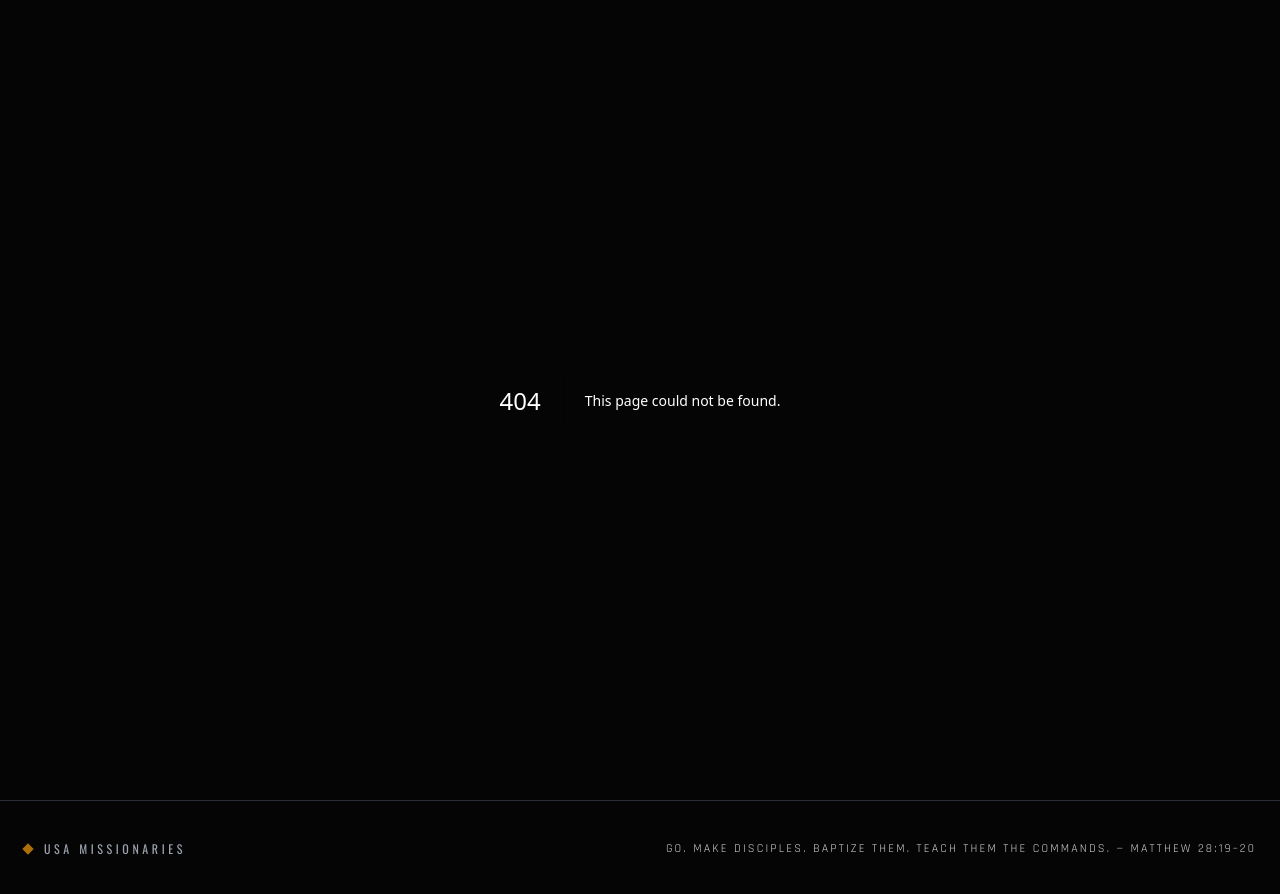
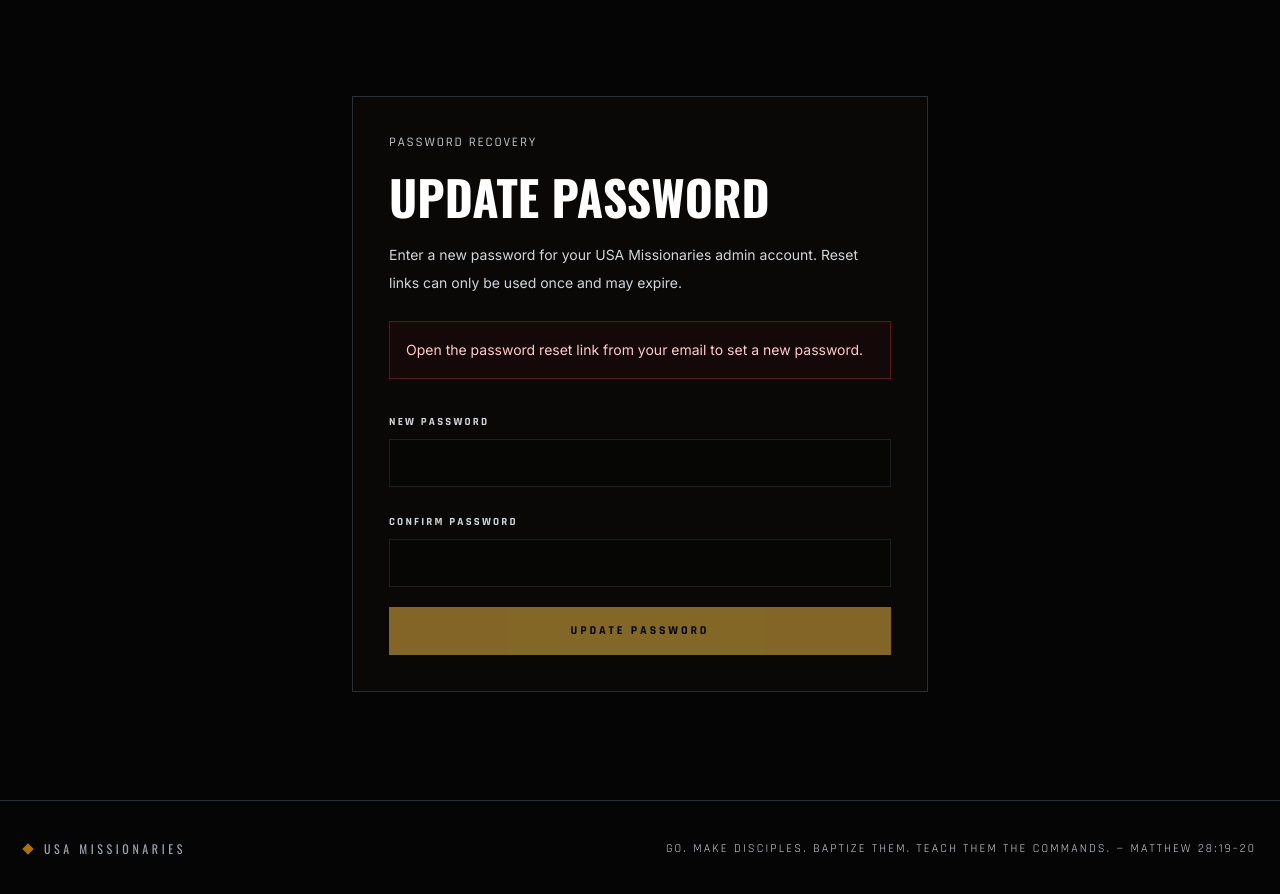
Before and after one commit to rfox0629/usam-website, a Next.js app: page /update-password in a window 1280 px wide. Before the commit this address had no page. Shown: the top 894 px of the page. Built offline with nearby package versions, Linux system fonts and the light colour scheme; no server answers.

Commit message:
Add Supabase password reset flow

```diff
--- a/app/login/page.tsx
+++ b/app/login/page.tsx
@@ -23,13 +23,14 @@ const errors: Record<string, string> = {
 export default async function LoginPage({
   searchParams,
 }: {
-  searchParams: Promise<{ error?: string; next?: string }>;
+  searchParams: Promise<{ error?: string; next?: string; reset?: string }>;
 }) {
   const params = await searchParams;
   const nextPath = params.next?.startsWith("/") && !params.next.startsWith("//")
     ? params.next
     : "/admin/dashboard";
   const error = params.error ? errors[params.error] : undefined;
+  const success = params.reset === "success" ? "Your password has been updated. Sign in with your new password." : undefined;
 
   return (
     <main className="min-h-screen bg-[#050505] px-6 py-24 text-stone-100">
@@ -46,6 +47,11 @@ export default async function LoginPage({
         {error ? (
           <p className="mt-5 border border-red-500/30 bg-red-950/20 p-4 text-sm text-red-200">
             {error}
+          </p>
+        ) : null}
+        {success ? (
+          <p className="mt-5 border border-[#D4A63D]/30 bg-[#D4A63D]/10 p-4 text-sm text-stone-100">
+            {success}
           </p>
         ) : null}
         <form action={signInAdmin} className="mt-7 space-y-5">
--- /dev/null
+++ b/app/update-password/UpdatePasswordForm.tsx
@@ -0,0 +1,262 @@
+"use client";
+
+import { useEffect, useMemo, useState, type FormEvent } from "react";
+import { useRouter } from "next/navigation";
+import { createSupabaseBrowserClient, isSupabaseBrowserConfigured } from "@/src/lib/supabase/client";
+
+const font = { oswald: "'Oswald', sans-serif", rajdhani: "'Rajdhani', sans-serif" };
+
+type RecoveryStatus = "checking" | "error" | "ready" | "success";
+
+function recoveryErrorMessage(message: string) {
+  const normalized = message.toLowerCase();
+
+  if (normalized.includes("expired") || normalized.includes("invalid") || normalized.includes("otp")) {
+    return "This reset link has expired or has already been used. Request a new password reset email and try again.";
+  }
+
+  return message || "We could not verify this password reset link. Request a new reset email and try again.";
+}
+
+function passwordErrorMessage(message: string) {
+  const normalized = message.toLowerCase();
+
+  if (normalized.includes("password")) {
+    return message;
+  }
+
+  if (normalized.includes("weak") || normalized.includes("invalid")) {
+    return "Choose a stronger password and try again.";
+  }
+
+  return message || "We could not update your password. Try again with a stronger password.";
+}
+
+function parseHashParams() {
+  if (typeof window === "undefined" || !window.location.hash) {
+    return new URLSearchParams();
+  }
+
+  return new URLSearchParams(window.location.hash.replace(/^#/, ""));
+}
+
+function cleanRecoveryUrl() {
+  const { origin, pathname } = window.location;
+  window.history.replaceState({}, document.title, `${origin}${pathname}`);
+}
+
+export function UpdatePasswordForm() {
+  const router = useRouter();
+  const supabase = useMemo(() => (
+    isSupabaseBrowserConfigured() ? createSupabaseBrowserClient() : null
+  ), []);
+  const [confirmPassword, setConfirmPassword] = useState("");
+  const [errorMessage, setErrorMessage] = useState("");
+  const [newPassword, setNewPassword] = useState("");
+  const [status, setStatus] = useState<RecoveryStatus>("checking");
+  const [isSubmitting, setIsSubmitting] = useState(false);
+
+  useEffect(() => {
+    if (!supabase) {
+      setErrorMessage("Supabase Auth is not configured for this environment.");
+      setStatus("error");
+      return;
+    }
+
+    const client = supabase;
+    let isMounted = true;
+
+    const { data: listener } = client.auth.onAuthStateChange((event, session) => {
+      if (event === "PASSWORD_RECOVERY" && session && isMounted) {
+        setErrorMessage("");
+        setStatus("ready");
+      }
+    });
+
+    async function initializeRecoverySession() {
+      const searchParams = new URLSearchParams(window.location.search);
+      const hashParams = parseHashParams();
+      const urlError = searchParams.get("error_description")
+        || searchParams.get("error")
+        || hashParams.get("error_description")
+        || hashParams.get("error");
+
+      if (urlError) {
+        setErrorMessage(recoveryErrorMessage(urlError));
+        setStatus("error");
+        return;
+      }
+
+      const code = searchParams.get("code");
+      const accessToken = hashParams.get("access_token");
+      const refreshToken = hashParams.get("refresh_token");
+      const recoveryType = searchParams.get("type") || hashParams.get("type");
+
+      try {
+        if (code) {
+          const { error } = await client.auth.exchangeCodeForSession(code);
+
+          if (error) {
+            throw error;
+          }
+
+          if (isMounted) {
+            cleanRecoveryUrl();
+            setErrorMessage("");
+            setStatus("ready");
+          }
+          return;
+        }
+
+        if (accessToken && refreshToken && recoveryType === "recovery") {
+          const { error } = await client.auth.setSession({
+            access_token: accessToken,
+            refresh_token: refreshToken,
+          });
+
+          if (error) {
+            throw error;
+          }
+
+          if (isMounted) {
+            cleanRecoveryUrl();
+            setErrorMessage("");
+            setStatus("ready");
+          }
+          return;
+        }
+
+        if (isMounted) {
+          setErrorMessage("Open the password reset link from your email to set a new password.");
+          setStatus("error");
+        }
+      } catch (error) {
+        if (isMounted) {
+          setErrorMessage(recoveryErrorMessage(error instanceof Error ? error.message : ""));
+          setStatus("error");
+        }
+      }
+    }
+
+    void initializeRecoverySession();
+
+    return () => {
+      isMounted = false;
+      listener.subscription.unsubscribe();
+    };
+  }, [supabase]);
+
+  async function handleSubmit(event: FormEvent<HTMLFormElement>) {
+    event.preventDefault();
+
+    if (!supabase) {
+      setErrorMessage("Supabase Auth is not configured for this environment.");
+      setStatus("error");
+      return;
+    }
+
+    if (newPassword !== confirmPassword) {
+      setErrorMessage("Passwords do not match.");
+      return;
+    }
+
+    if (newPassword.length < 8) {
+      setErrorMessage("Use at least 8 characters for your new password.");
+      return;
+    }
+
+    setIsSubmitting(true);
+    setErrorMessage("");
+
+    const { error } = await supabase.auth.updateUser({ password: newPassword });
+
+    if (error) {
+      setErrorMessage(passwordErrorMessage(error.message));
+      setIsSubmitting(false);
+      return;
+    }
+
+    setStatus("success");
+    await supabase.auth.signOut();
+    window.setTimeout(() => {
+      router.push("/login?reset=success");
+    }, 1400);
+  }
+
+  const isReady = status === "ready";
+
+  return (
+    <section className="mx-auto max-w-xl border border-stone-800 bg-stone-950/70 p-7 md:p-9">
+      <p className="tactical-label uppercase" style={{ fontFamily: font.rajdhani }}>
+        Password Recovery
+      </p>
+      <h1 className="mt-5 text-4xl font-bold uppercase leading-none text-stone-100 md:text-5xl" style={{ fontFamily: font.oswald }}>
+        Update Password
+      </h1>
+      <p className="mt-5 text-sm leading-7 text-stone-400">
+        Enter a new password for your USA Missionaries admin account. Reset links can only be used once and may expire.
+      </p>
+
+      {status === "checking" ? (
+        <p className="mt-6 border border-stone-800 bg-[#050505] p-4 text-sm text-stone-300">
+          Verifying your reset link...
+        </p>
+      ) : null}
+
+      {errorMessage ? (
+        <p className="mt-6 border border-red-500/30 bg-red-950/20 p-4 text-sm leading-6 text-red-200">
+          {errorMessage}
+        </p>
+      ) : null}
+
+      {status === "success" ? (
+        <p className="mt-6 border border-[#D4A63D]/30 bg-[#D4A63D]/10 p-4 text-sm leading-6 text-stone-100">
+          Your password has been updated. Redirecting you to sign in...
+        </p>
+      ) : null}
+
+      <form className="mt-7 space-y-5" onSubmit={handleSubmit}>
+        <label className="block">
+          <span className="text-[11px] uppercase tracking-[0.2em] text-stone-400" style={{ fontFamily: font.rajdhani, fontWeight: 700 }}>
+            New Password
+          </span>
+          <input
+            autoComplete="new-password"
+            className="mt-2 min-h-12 w-full border border-stone-800 bg-[#050505] px-4 text-stone-100 outline-none transition-colors focus:border-[#D4A63D] disabled:cursor-not-allowed disabled:opacity-60"
+            disabled={!isReady || isSubmitting}
+            minLength={8}
+            onChange={(event) => setNewPassword(event.target.value)}
+            required
+            type="password"
+            value={newPassword}
+          />
+        </label>
+
+        <label className="block">
+          <span className="text-[11px] uppercase tracking-[0.2em] text-stone-400" style={{ fontFamily: font.rajdhani, fontWeight: 700 }}>
+            Confirm Password
+          </span>
+          <input
+            autoComplete="new-password"
+            className="mt-2 min-h-12 w-full border border-stone-800 bg-[#050505] px-4 text-stone-100 outline-none transition-colors focus:border-[#D4A63D] disabled:cursor-not-allowed disabled:opacity-60"
+            disabled={!isReady || isSubmitting}
+            minLength={8}
+            onChange={(event) => setConfirmPassword(event.target.value)}
+            required
+            type="password"
+            value={confirmPassword}
+          />
+        </label>
+
+        <button
+          className="inline-flex min-h-12 w-full items-center justify-center bg-[#D4A63D] px-6 py-3 text-xs uppercase tracking-[0.24em] text-black transition-all hover:bg-[#F5B942] disabled:cursor-not-allowed disabled:opacity-60"
+          disabled={!isReady || isSubmitting}
+          style={{ fontFamily: font.rajdhani, fontWeight: 700 }}
+          type="submit"
+        >
+          {isSubmitting ? "Updating" : "Update Password"}
+        </button>
+      </form>
+    </section>
+  );
+}
--- /dev/null
+++ b/app/update-password/page.tsx
@@ -0,0 +1,18 @@
+import type { Metadata } from "next";
+import { UpdatePasswordForm } from "./UpdatePasswordForm";
+
+export const metadata: Metadata = {
+  title: "Update Password | USA Missionaries",
+  robots: {
+    follow: false,
+    index: false,
+  },
+};
+
+export default function UpdatePasswordPage() {
+  return (
+    <main className="min-h-screen bg-[#050505] px-6 py-24 text-stone-100">
+      <UpdatePasswordForm />
+    </main>
+  );
+}
```
